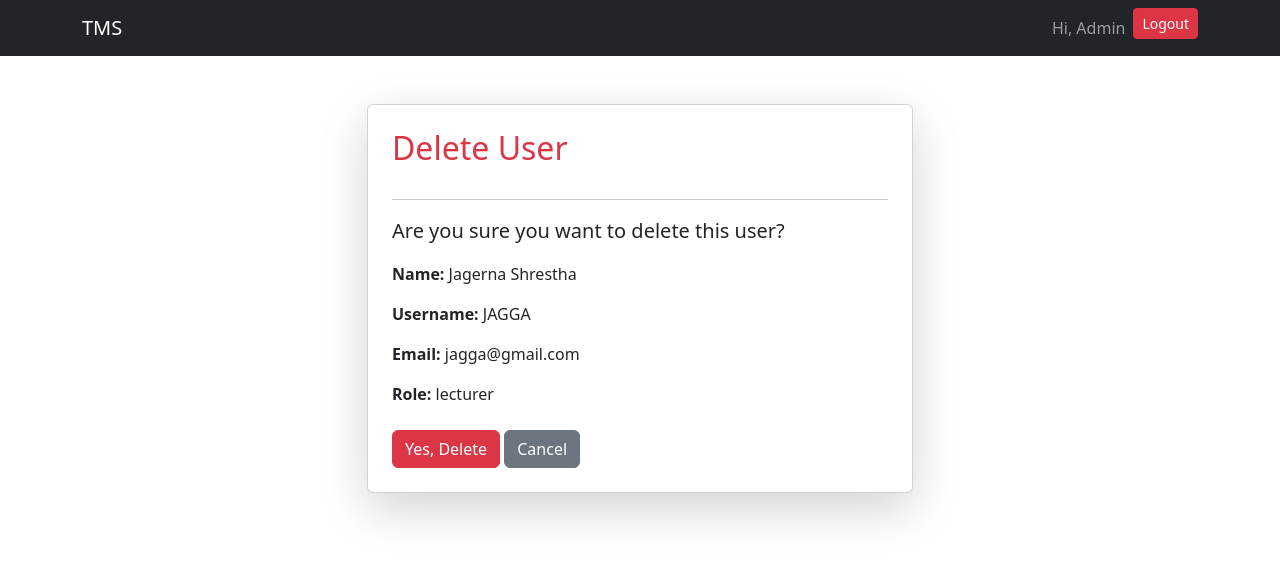
After one commit to Pratik-Dhital/Thesis-Management-System-using-Django, a Django app: page /admin-panel/delete-user/5/ in a window 1280 px wide. The commit adds this page. Shown: the top 561 px of the page. Run offline with Django 5.2, Linux system fonts and the light colour scheme; a user stored in the database is signed in; data comes from the database, SQL or seed files in the repository; both versions use the stored data as it was after the commit.

Commit message:
added user deletion functionality

```diff
--- /dev/null
+++ b/tms/users/templates/admin_panel/delete_user.html
@@ -0,0 +1,55 @@
+{% extends "base.html" %}
+
+{% block start %}
+
+<div class="container mt-5">
+
+    <div class="card shadow-lg p-4 col-md-6 mx-auto">
+
+        <h2 class="text-danger mb-3">
+            Delete User
+        </h2>
+
+        <hr>
+
+        <p class="fs-5">
+            Are you sure you want to delete this user?
+        </p>
+
+        <div class="mb-3">
+            <strong>Name:</strong>
+            {{ user_obj.first_name }} {{ user_obj.last_name }}
+        </div>
+
+        <div class="mb-3">
+            <strong>Username:</strong>
+            {{ user_obj.username }}
+        </div>
+
+        <div class="mb-3">
+            <strong>Email:</strong>
+            {{ user_obj.email }}
+        </div>
+
+        <div class="mb-4">
+            <strong>Role:</strong>
+            {{ user_obj.role }}
+        </div>
+
+        <form method="POST">
+            {% csrf_token %}
+
+            <button type="submit" class="btn btn-danger">
+                Yes, Delete
+            </button>
+
+            <a href="{% url 'manage_users' %}" class="btn btn-secondary">
+                Cancel
+            </a>
+        </form>
+
+    </div>
+
+</div>
+
+{% endblock %}
--- a/tms/users/urls.py
+++ b/tms/users/urls.py
@@ -1,5 +1,5 @@
 from django.urls import path
-from .views import login_view, logout_view, student_dashboard,lecturer_dashboard, complete_lecturer_profile, complete_student_profile, admin_dashboard, create_user, manage_users, assign_role, manage_faculty, manage_department, home
+from .views import login_view, logout_view, student_dashboard,lecturer_dashboard, complete_lecturer_profile, complete_student_profile, admin_dashboard, create_user, manage_users, assign_role, manage_faculty, manage_department, home, delete_user
 
 urlpatterns = [
     path('', home, name='home'),
@@ -15,4 +15,5 @@ urlpatterns = [
     path('admin-panel/assign-role/<int:user_id>/', assign_role, name='assign_role'),
     path('admin-panel/manage-faculty/',manage_faculty, name='manage_faculty'),
     path('admin-panel/manage-department/', manage_department,name='manage_department'),
+    path('admin-panel/delete-user/<int:user_id>/', delete_user, name='delete_user'),
 ]
--- a/tms/users/views.py
+++ b/tms/users/views.py
@@ -190,6 +190,21 @@ def create_user(request):
     return render(request,'admin_panel/create_user.html')
 
 @user_passes_test(admin_required)
+def delete_user(request, user_id):
+    user = User.objects.get(id=user_id)
+    if request.method == 'POST':
+        user.delete()
+        messages.success(
+            request,
+            "User deleted successfully"
+        )
+        return redirect('manage_users')
+    context = {
+        'user_obj': user
+    }
+    return render(request,'admin_panel/delete_user.html',context)
+
+@user_passes_test(admin_required)
 def manage_users(request):
     users = User.objects.all()
     context = {
```
Also changed, not shown: tms/users/templates/admin_panel/dashboard.html (+18 -26 lines), tms/users/templates/admin_panel/manage_users.html (+34 -22 lines), tms/db.sqlite3.
